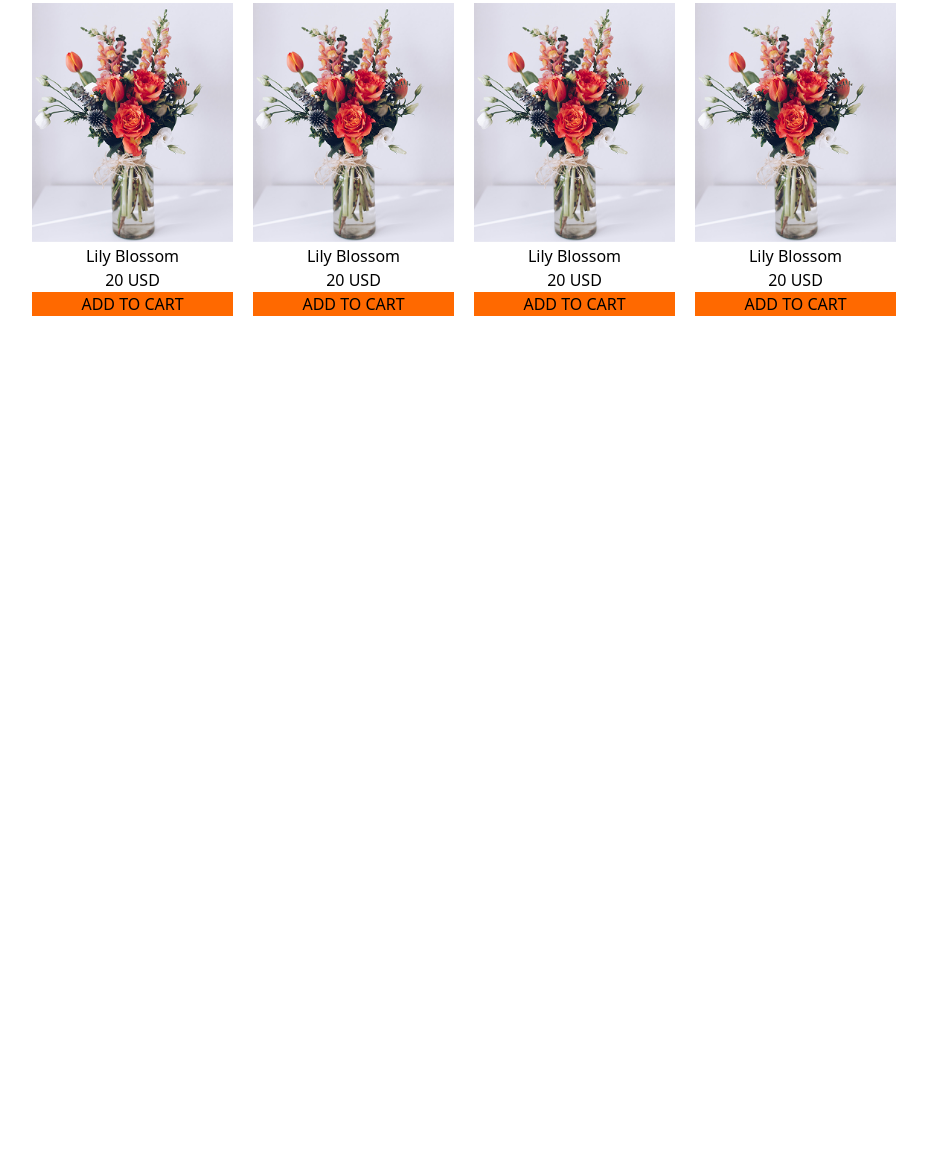
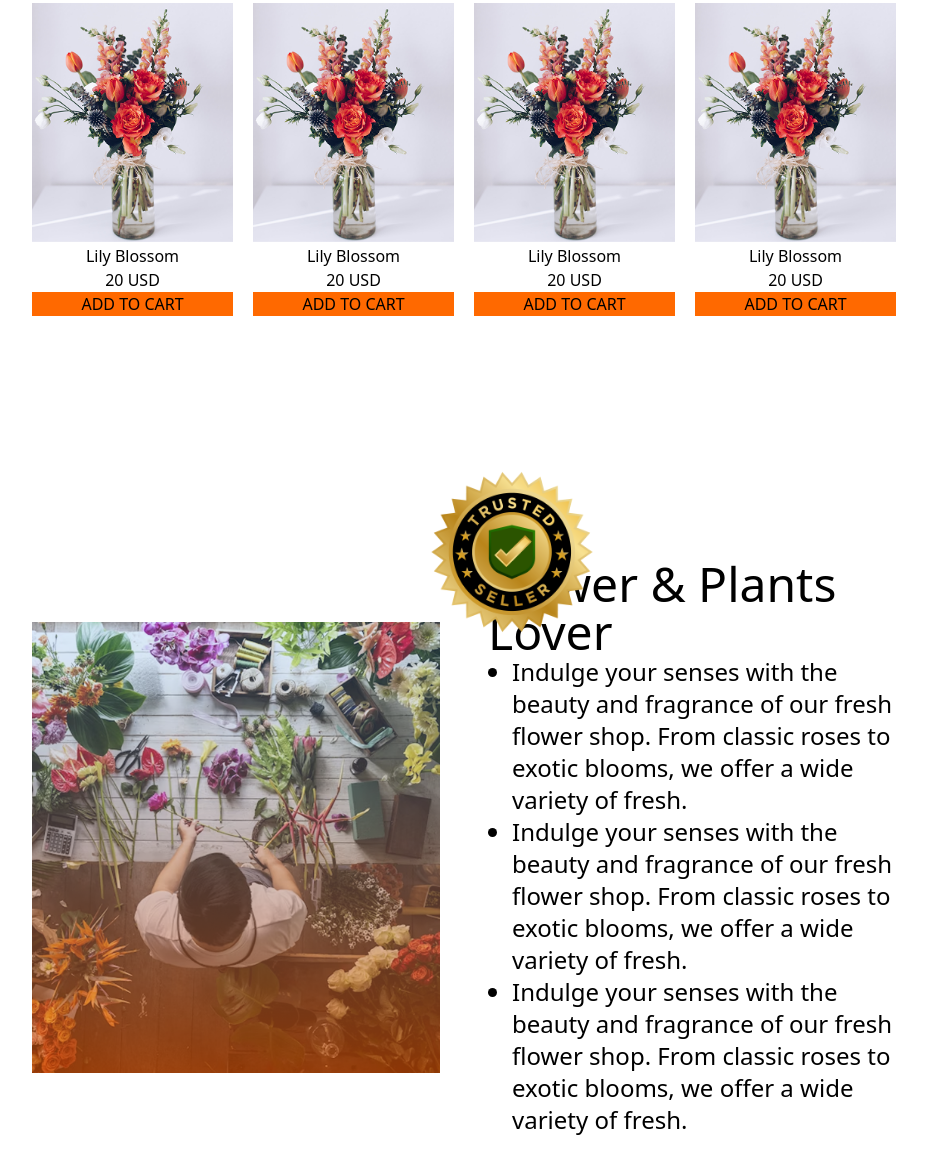
Before and after one commit to Sazzad360/Assignment02, a plain HTML site: page index.html in a window 1280 px wide. Shown: the part 1023-2179 px from the top of the page, without its empty margins (176-1103 px from the left). Before the commit the page ends 1339 px from the top, so only its background shows below. Drawn offline with nearby package versions, Linux system fonts and the light colour scheme.

Commit message:
flower and plants section done with responsive

```diff
--- a/index.html
+++ b/index.html
@@ -32,7 +32,7 @@
             <h1 class="font-bold text-5xl flex justify-center items-center lg:mx-52 gap-3.5"><span class="text-orange-500">Our</span> Plants</h1>
             <p class="flex justify-center items-center lg:mx-52">Indulge your senses with the beauty and fragrance of our fresh flower shop. From classic roses to exotic blooms, we offer a wide variety of fresh.</p>
         </section>
-        <section class="grid grid-cols-2 md:grid-cols-3 lg:grid-cols-4 lg:mx-52 gap-5">
+        <section class="grid grid-cols-2 md:grid-cols-3 lg:grid-cols-4 lg:mx-52 gap-5 justify-center items-center">
             <div class="flex flex-col items-center max-w-56">
                 <img src="images/sample-flower-image.png" alt="">
                 <h4>Lily Blossom</h4>
@@ -82,6 +82,23 @@
                 <button class="bg-orange-500 w-full">ADD TO CART</button>
             </div>
         </section>
+        <section class="lg:mx-52 my-5 md:block">
+            <img src="images/trusted-badge.png" alt="" class="w-56 relative left-92 top-26 hidden md:block">
+            <div class="grid  sm:grid-cols-1 md:grid-cols-2 justify-center items-center gap-12">
+                <div>
+                <img src="images/flower-store.png" alt="">
+            </div>
+            <div>
+                <h1 class="text-5xl">Flower & Plants <br>Lover</h1>
+                <ul class="list-disc pl-6 text-2xl">
+                    <li>Indulge your senses with the beauty and fragrance of our fresh flower shop. From classic roses to exotic blooms, we offer a wide variety of fresh.</li>
+                    <li>Indulge your senses with the beauty and fragrance of our fresh flower shop. From classic roses to exotic blooms, we offer a wide variety of fresh.</li>
+                    <li>Indulge your senses with the beauty and fragrance of our fresh flower shop. From classic roses to exotic blooms, we offer a wide variety of fresh.</li>
+                </ul>
+
+            </div>
+            </div>
+        </section>
     </main>
     <footer>
 
```
